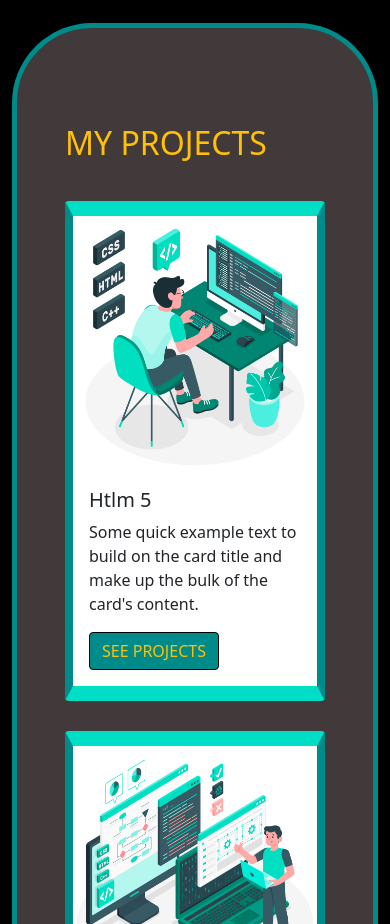
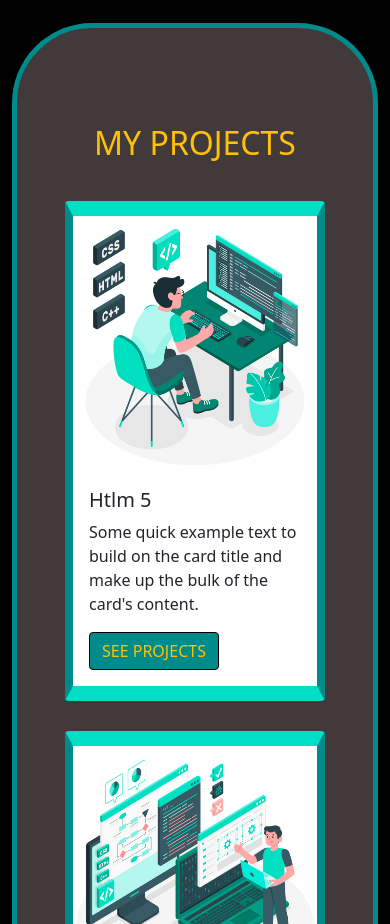
Before and after one commit to MuneebNaz/MuneebNaz.github.io, a plain HTML site: page index.html in a window 390 px wide. Shown: the part 4280-5204 px from the top of the page. Drawn offline with nearby package versions, Linux system fonts and the light colour scheme.

Commit message:
Update index.html

```diff
--- a/index.html
+++ b/index.html
@@ -210,7 +210,7 @@
 <div class="container-fluid mt-5">
 <div id="projects" class="container p-5">
     <div class="row pt-5">
-        <div class="col-lg-12 col-md-12 col-sm-12 d-flex justify-content-lg-center justify-content-md-center justify-content-sm-center align-items-center">
+        <div class="col-lg-12 col-md-12 col-sm-12 d-flex justify-content-lg-center justify-content-md-center justify-content-sm-center align-items-center justify-content-center ">
             <h2 class="fa-2x text-warning">
                 MY PROJECTS
             </h2>
```
